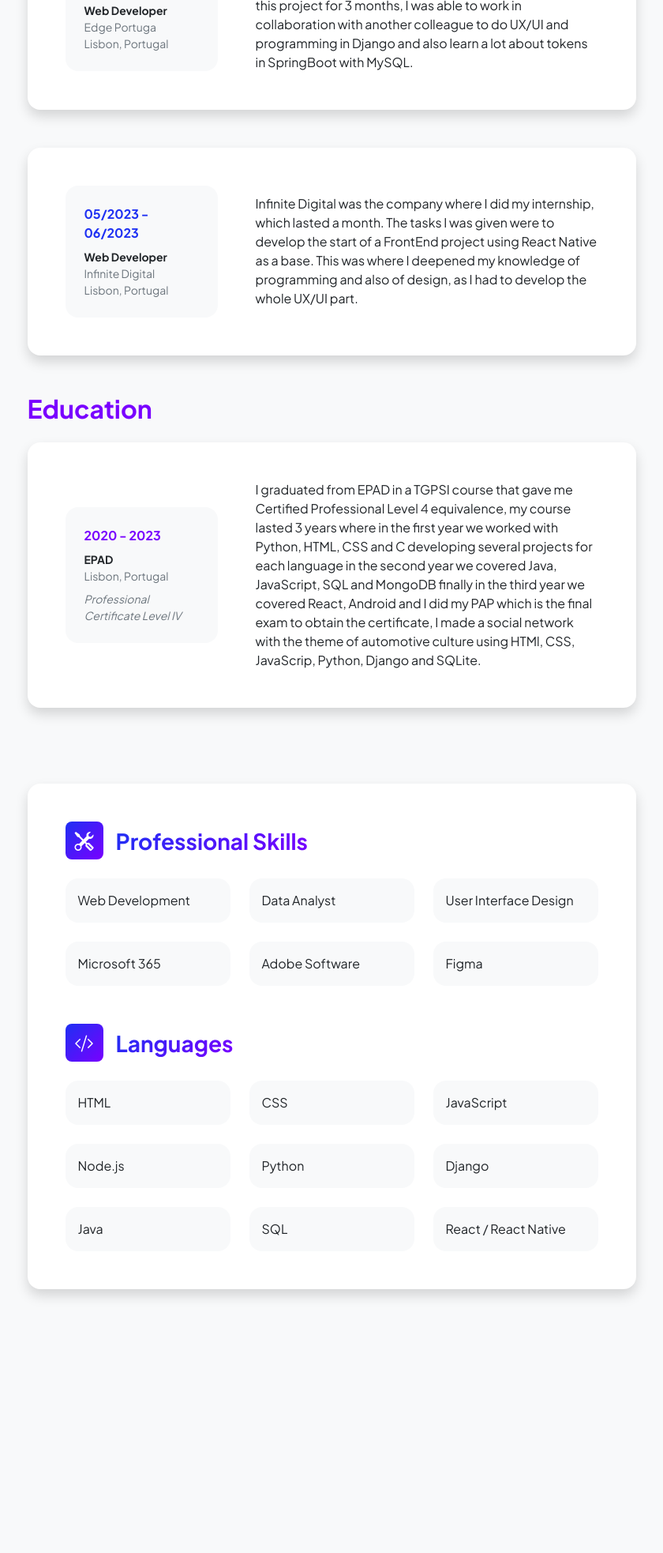
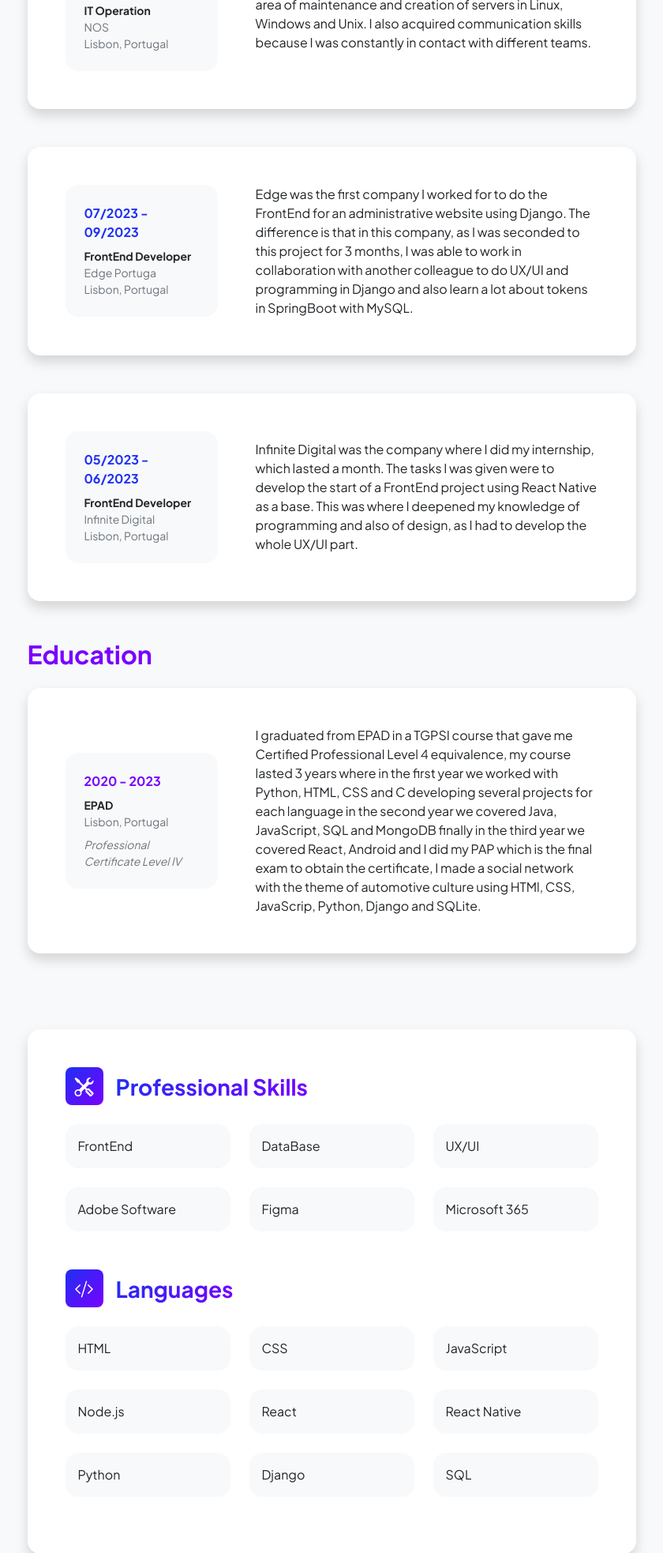
Before and after one commit to Rodrigo350506/portofolio, a plain HTML site: page resume.html in a window 1280 px wide. Shown: the part 410-2376 px from the top of the page at 79% size, without its empty margins (220-1060 px from the left). Before the commit the page ends 2138 px from the top, so only its background shows below. Drawn offline with nearby package versions, Linux system fonts and the light colour scheme.

Commit message:
Add files via upload

```diff
--- a/resume.html
+++ b/resume.html
@@ -50,20 +50,19 @@
                                     <div class="d-inline-block bi bi-download me-2"></div>
                                     Download Resume
                                 </a>-->
-                            </div>
-                            <!-- Experience Card 1-->
+                            </div><!-- Experience Card 1-->
                             <div class="card shadow border-0 rounded-4 mb-5">
                                 <div class="card-body p-5">
                                     <div class="row align-items-center gx-5">
                                         <div class="col text-center text-lg-start mb-4 mb-lg-0">
                                             <div class="bg-light p-4 rounded-4">
-                                                <div class="text-primary fw-bolder mb-2">07/2023 - 09/2023</div>
-                                                <div class="small fw-bolder">Web Developer</div>
-                                                <div class="small text-muted">Edge Portuga</div>
+                                                <div class="text-primary fw-bolder mb-2">01/2024 - 03/2024</div>
+                                                <div class="small fw-bolder">IT Operation</div>
+                                                <div class="small text-muted">NOS</div>
                                                 <div class="small text-muted">Lisbon, Portugal</div>
                                             </div>
                                         </div>
-                                        <div class="col-lg-8"><div>Edge was the first company I worked for to do the FrontEnd for an administrative website using Django. The difference is that in this company, as I was seconded to this project for 3 months, I was able to work in collaboration with another colleague to do UX/UI and programming in Django and also learn a lot about tokens in SpringBoot with MySQL.</div></div>
+                                        <div class="col-lg-8"><div>NOS was the company where I worked for a short time because I had the opportunity to learn and develop in the area of maintenance and creation of servers in Linux, Windows and Unix. I also acquired communication skills because I was constantly in contact with different teams.</div></div>
                                     </div>
                                 </div>
                             </div>
@@ -73,8 +72,24 @@
                                     <div class="row align-items-center gx-5">
                                         <div class="col text-center text-lg-start mb-4 mb-lg-0">
                                             <div class="bg-light p-4 rounded-4">
+                                                <div class="text-primary fw-bolder mb-2">07/2023 - 09/2023</div>
+                                                <div class="small fw-bolder">FrontEnd Developer</div>
+                                                <div class="small text-muted">Edge Portuga</div>
+                                                <div class="small text-muted">Lisbon, Portugal</div>
+                                            </div>
+                                        </div>
+                                        <div class="col-lg-8"><div>Edge was the first company I worked for to do the FrontEnd for an administrative website using Django. The difference is that in this company, as I was seconded to this project for 3 months, I was able to work in collaboration with another colleague to do UX/UI and programming in Django and also learn a lot about tokens in SpringBoot with MySQL.</div></div>
+                                    </div>
+                                </div>
+                            </div>
+                            <!-- Experience Card 3-->
+                            <div class="card shadow border-0 rounded-4 mb-5">
+                                <div class="card-body p-5">
+                                    <div class="row align-items-center gx-5">
+                                        <div class="col text-center text-lg-start mb-4 mb-lg-0">
+                                            <div class="bg-light p-4 rounded-4">
                                                 <div class="text-primary fw-bolder mb-2">05/2023 - 06/2023</div>
-                                                <div class="small fw-bolder">Web Developer</div>
+                                                <div class="small fw-bolder">FrontEnd Developer</div>
                                                 <div class="small text-muted">Infinite Digital</div>
                                                 <div class="small text-muted">Lisbon, Portugal</div>
                                             </div>
@@ -122,14 +137,14 @@
                                             <h3 class="fw-bolder mb-0"><span class="text-gradient d-inline">Professional Skills</span></h3>
                                         </div>
                                         <div class="row row-cols-1 row-cols-md-3 mb-4">
-                                            <div class="col mb-4 mb-md-0"><div class="d-flex align-items-center bg-light rounded-4 p-3 h-100">Web Development</div></div>
-                                            <div class="col mb-4 mb-md-0"><div class="d-flex align-items-center bg-light rounded-4 p-3 h-100">Data Analyst</div></div>
-                                            <div class="col"><div class="d-flex align-items-center bg-light rounded-4 p-3 h-100">User Interface Design</div></div>
+                                            <div class="col mb-4 mb-md-0"><div class="d-flex align-items-center bg-light rounded-4 p-3 h-100">FrontEnd</div></div>
+                                            <div class="col mb-4 mb-md-0"><div class="d-flex align-items-center bg-light rounded-4 p-3 h-100">DataBase</div></div>
+                                            <div class="col"><div class="d-flex align-items-center bg-light rounded-4 p-3 h-100">UX/UI</div></div>
                                         </div>
                                         <div class="row row-cols-1 row-cols-md-3">
-                                            <div class="col mb-4 mb-md-0"><div class="d-flex align-items-center bg-light rounded-4 p-3 h-100">Microsoft 365</div></div>
                                             <div class="col mb-4 mb-md-0"><div class="d-flex align-items-center bg-light rounded-4 p-3 h-100">Adobe Software</div></div>
-                                            <div class="col"><div class="d-flex align-items-center bg-light rounded-4 p-3 h-100">Figma</div></div>
+                                            <div class="col mb-4 mb-md-0"><div class="d-flex align-items-center bg-light rounded-4 p-3 h-100">Figma</div></div>
+                                            <div class="col"><div class="d-flex align-items-center bg-light rounded-4 p-3 h-100">Microsoft 365</div></div>
                                         </div>
                                     </div>
                                     <!-- Languages list-->
@@ -145,13 +160,13 @@
                                         </div>
                                         <div class="row row-cols-1 row-cols-md-3 mb-4">
                                             <div class="col mb-4 mb-md-0"><div class="d-flex align-items-center bg-light rounded-4 p-3 h-100">Node.js</div></div>
+                                            <div class="col mb-4 mb-md-0"><div class="d-flex align-items-center bg-light rounded-4 p-3 h-100">React</div></div>
+                                            <div class="col"><div class="d-flex align-items-center bg-light rounded-4 p-3 h-100">React Native</div></div>
+                                        </div>
+                                        <div class="row row-cols-1 row-cols-md-3 mb-4">
                                             <div class="col mb-4 mb-md-0"><div class="d-flex align-items-center bg-light rounded-4 p-3 h-100">Python</div></div>
-                                            <div class="col"><div class="d-flex align-items-center bg-light rounded-4 p-3 h-100">Django</div></div>
-                                        </div>
-                                        <div class="row row-cols-1 row-cols-md-3">
-                                            <div class="col mb-4 mb-md-0"><div class="d-flex align-items-center bg-light rounded-4 p-3 h-100">Java</div></div>
-                                            <div class="col mb-4 mb-md-0"><div class="d-flex align-items-center bg-light rounded-4 p-3 h-100">SQL</div></div>
-                                            <div class="col"><div class="d-flex align-items-center bg-light rounded-4 p-3 h-100">React / React Native</div></div>
+                                            <div class="col mb-4 mb-md-0"><div class="d-flex align-items-center bg-light rounded-4 p-3 h-100">Django</div></div>
+                                            <div class="col"><div class="d-flex align-items-center bg-light rounded-4 p-3 h-100">SQL</div></div>
                                         </div>
                                     </div>
                                 </div>
```
